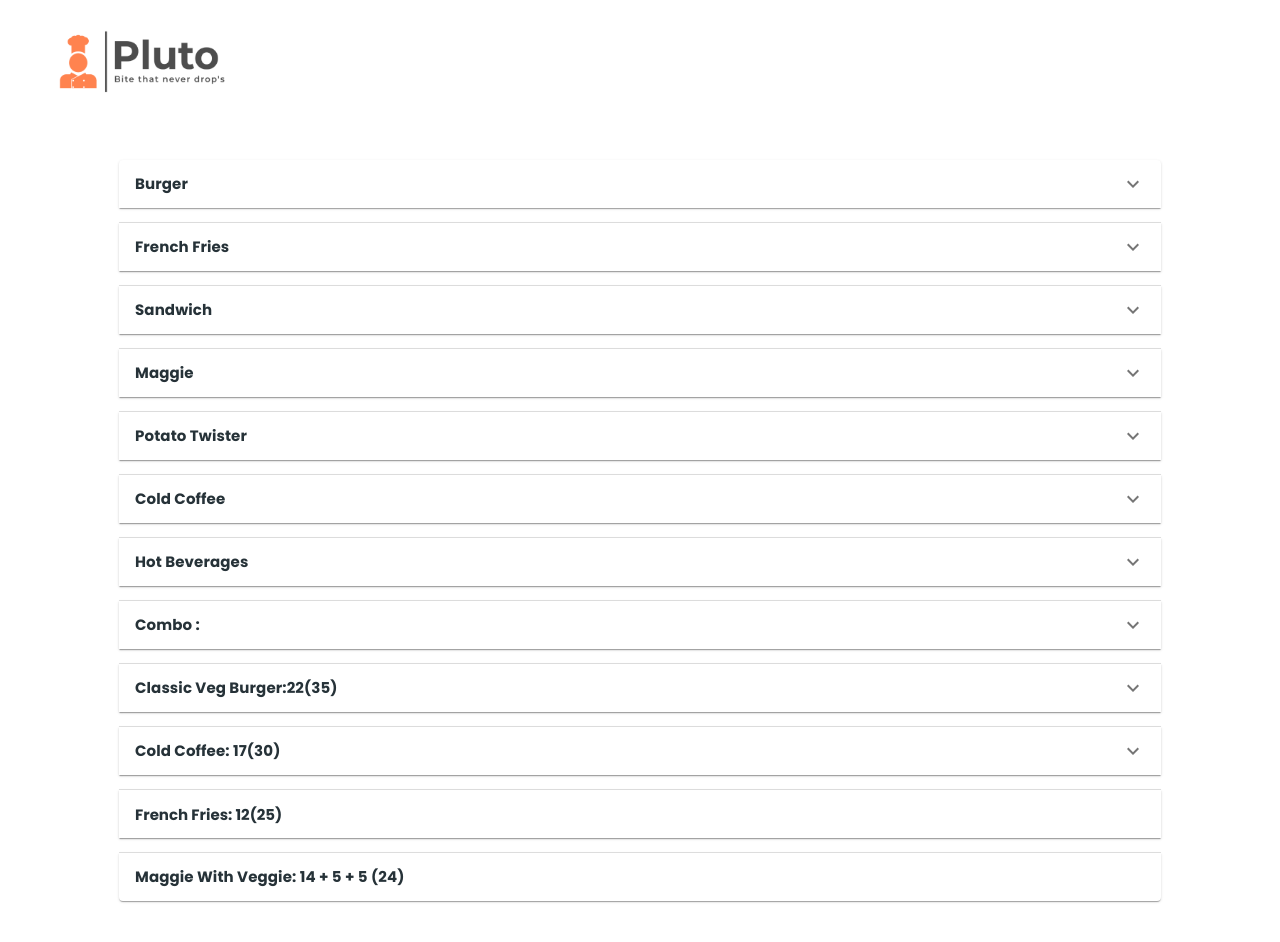
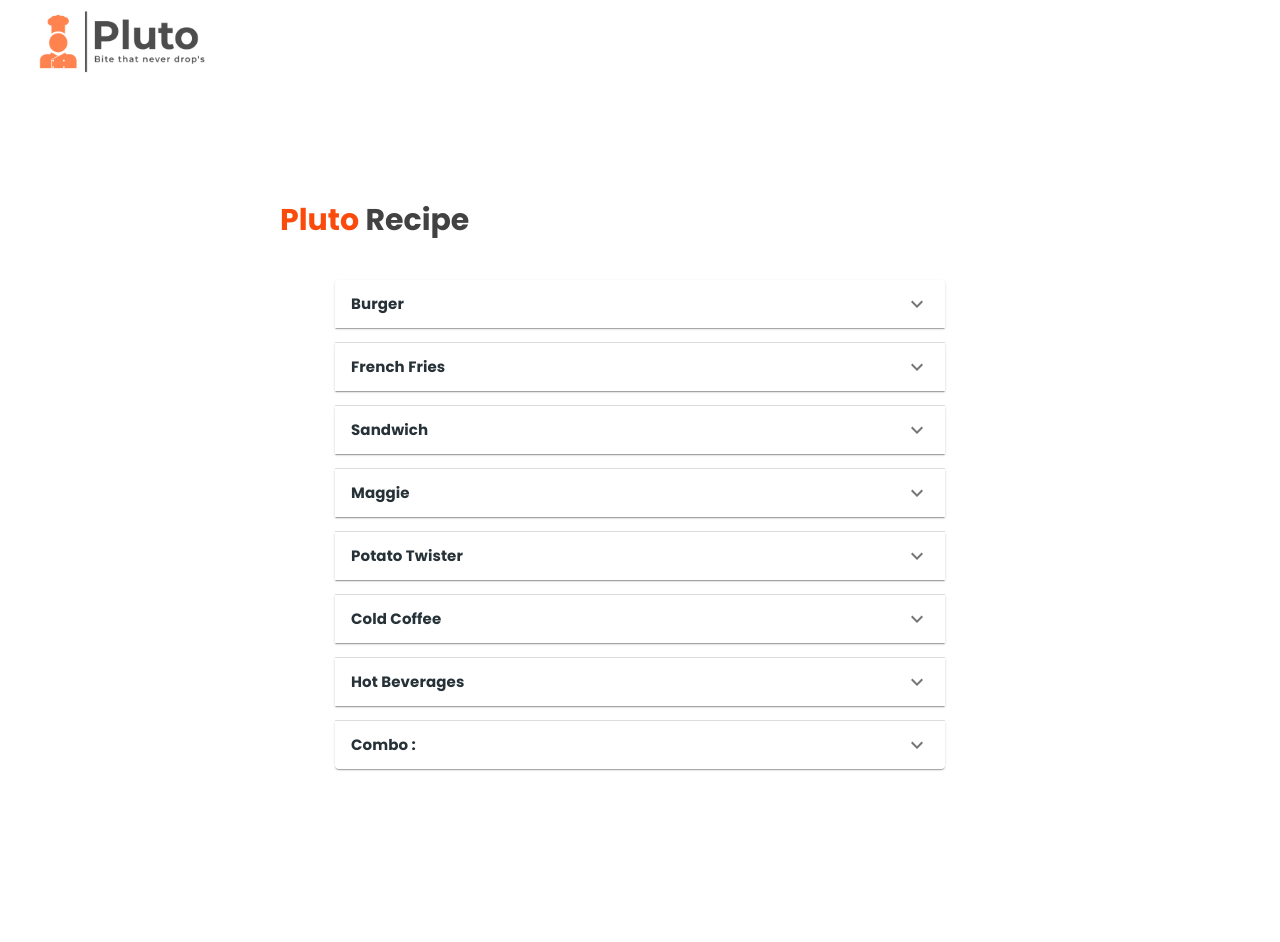
Before and after one commit to kushwaha971/Food-Delivery, a React (Create React App) app: page /recipe in a window 1280 px wide. Shown: the top 942 px of the page. Built offline with nearby package versions, Linux system fonts and the light colour scheme.

Commit message:
recipe-testing

```diff
--- a/src/component/Recipe.js
+++ b/src/component/Recipe.js
@@ -14,20 +14,36 @@
 
 const NavbarStyle = styled(Box)(({ theme }) => ({
   ".links": {
-    marginLeft: theme.spacing(10),
+    marginLeft: theme.spacing(25),
     [theme.breakpoints.between("md", "lg")]: {
       marginLeft: theme.spacing(5),
     },
   },
 }));
 
+  const Heading = styled(Box)(({theme})=>({
+    marginTop: theme.spacing(25),
+    marginLeft: theme.spacing(35),
+    [theme.breakpoints.down("md")]:{
+      marginTop: theme.spacing(18),
+      marginLeft: theme.spacing(5),
+    },
+    ".plutoRecipe":{
+    fontFamily: "Poppins",
+    fontSize: "30px",
+    fontWeight: "600",
+    color: '#424242',
+    }
+
+
+  }))
 const AccordionStyle = styled(Box)(({ theme }) => ({
   ".paperStyle": {
-    margin: theme.spacing(13),
-   marginTop: theme.spacing(20),
+    margin: theme.spacing(40),
+   marginTop: theme.spacing(5),
    [theme.breakpoints.down("md")]:{
     margin: theme.spacing(3),
-    marginTop: theme.spacing(20),
+    marginTop: theme.spacing(4),
    },
   },
   ".recipeHeading":{
@@ -42,6 +58,9 @@
     fontSize: "13px",
     fontWeight: "600",
     color: "#424242",
+    "&:hover": {
+      background: "#9e9e9e",
+    },
    }
 }));
 
@@ -49,7 +68,7 @@
   return (
     <>
       <NavbarStyle>
-        <AppBar color="inherit" elevation={0} sx={{ padding: "30px" }}>
+        <AppBar color="inherit" elevation={0} sx={{ padding: "10px" }}>
           <Toolbar>
             <Typography variant="title">
               <img src={logo} width={182} height={64} alt="" />
@@ -58,9 +77,15 @@
         </AppBar>
       </NavbarStyle>
 
+      <Heading>
+        <Typography variant="h5" className="plutoRecipe"><span style={{ color: "#FA4A0C",}}>Pluto</span> Recipe</Typography>
+      </Heading>
+
       <AccordionStyle>
         <div className="paperStyle">
-          <Accordion sx={{margin: '15px',borderColor:'#FA4A0C'}}>
+          <Accordion
+           sx={{margin: '15px',borderColor:'#FA4A0C'}}
+           >
             <AccordionSummary
               expandIcon={<ExpandMoreIcon />}
               aria-controls="panel1a-content"
@@ -70,11 +95,12 @@
             </AccordionSummary>
             <AccordionDetails>
               <ul>
-                <li className="receipeList">Classic Veg Burger</li>
-                <li className="receipeList">Classic Paneer Burger</li>
-                <li className="receipeList">Loaded Cheese Burger</li>
-                <li className="receipeList">Double Patty Veg Burger</li>
-                <li className="receipeList">Pluto Special Burger</li>
+
+                <li className="receipeList"><a href="#" style={{textDecoration: 'none',color: "#424242",}} > Classic Veg Burger</a></li>
+                <li className="receipeList"><a href="#" style={{textDecoration: 'none',color: "#424242",}} >Classic Paneer Burger</a></li>
+                <li className="receipeList"><a href="#" style={{textDecoration: 'none',color: "#424242",}} >Loaded Cheese Burger</a></li>
+                <li className="receipeList"><a href="#" style={{textDecoration: 'none',color: "#424242",}} >Double Patty Veg Burger</a></li>
+                <li className="receipeList"><a href="#" style={{textDecoration: 'none',color: "#424242",}} >Pluto Special Burger</a></li>
 
               </ul>
             </AccordionDetails>
@@ -90,10 +116,10 @@
             </AccordionSummary>
             <AccordionDetails>
               <ul>
-                <li className="receipeList">Classic French Fries</li>
-                <li className="receipeList">Peri-Peri French Fries</li>
-                <li className="receipeList"> Cheese French Fries</li>
-                <li className="receipeList">Masala French Fries</li>
+                <li className="receipeList"><a href="#" style={{textDecoration: 'none',color: "#424242",}} >Classic French Fries</a></li>
+                <li className="receipeList"><a href="#" style={{textDecoration: 'none',color: "#424242",}} >Peri-Peri French Fries</a></li>
+                <li className="receipeList"><a href="#" style={{textDecoration: 'none',color: "#424242",}} > Cheese French Fries</a></li>
+                <li className="receipeList"><a href="#" style={{textDecoration: 'none',color: "#424242",}} >Masala French Fries</a></li>
 
 
               </ul>
@@ -110,12 +136,12 @@
             </AccordionSummary>
             <AccordionDetails>
               <ul>
-                <li className="receipeList">Classic Veg Sandwich</li>
-                <li className="receipeList">Creamy Malai Sandwich</li>
-                <li className="receipeList">Masala Sandwich</li>
-                <li className="receipeList">Classic Veg with loaded Chessse Sandwich</li>
-                <li className="receipeList">Butter with Banana Sandwich</li>
-                <li className="receipeList">Pluto Special Sandwich</li>
+                <li className="receipeList"><a href="#" style={{textDecoration: 'none',color: "#424242",}} >Classic Veg Sandwich</a></li>
+                <li className="receipeList"><a href="#" style={{textDecoration: 'none',color: "#424242",}} >Creamy Malai Sandwich</a></li>
+                <li className="receipeList"><a href="#" style={{textDecoration: 'none',color: "#424242",}} >Masala Sandwich</a></li>
+                <li className="receipeList"><a href="#" style={{textDecoration: 'none',color: "#424242",}} >Classic Veg with loaded Chessse Sandwich</a></li>
+                <li className="receipeList"><a href="#" style={{textDecoration: 'none',color: "#424242",}} >Butter with Banana Sandwich</a></li>
+                <li className="receipeList"><a href="#" style={{textDecoration: 'none',color: "#424242",}} >Pluto Special Sandwich</a></li>
 
               </ul>
             </AccordionDetails>
@@ -131,12 +157,12 @@
             </AccordionSummary>
             <AccordionDetails>
               <ul>
-                <li className="receipeList">Classic Veg Maggie</li>
-                <li className="receipeList">Veg Maggie with Cheese blast</li>
-                <li className="receipeList">Spicy Masala Maggie</li>
-                <li className="receipeList">Plain Butter Maggie </li>
-                <li className="receipeList">Hot Schezwan Maggie</li>
-                <li className="receipeList">Soupy Maggie</li>
+                <li className="receipeList"><a href="#" style={{textDecoration: 'none',color: "#424242",}} >Classic Veg Maggie</a></li>
+                <li className="receipeList"><a href="#" style={{textDecoration: 'none',color: "#424242",}} >Veg Maggie with Cheese blast</a></li>
+                <li className="receipeList"><a href="#" style={{textDecoration: 'none',color: "#424242",}} >Spicy Masala Maggie</a></li>
+                <li className="receipeList"><a href="#" style={{textDecoration: 'none',color: "#424242",}} >Plain Butter Maggie</a> </li>
+                <li className="receipeList"><a href="#" style={{textDecoration: 'none',color: "#424242",}} >Hot Schezwan Maggie</a></li>
+                <li className="receipeList"><a href="#" style={{textDecoration: 'none',color: "#424242",}} >Soupy Maggie</a></li>
 
               </ul>
             </AccordionDetails>
@@ -152,10 +178,10 @@
             </AccordionSummary>
             <AccordionDetails>
               <ul>
-                <li className="receipeList">Masala Twister</li>
-                <li className="receipeList">Peri-Peri Cheese Twister</li>
-                <li className="receipeList">Hot Schezwan Twister</li>
-                <li className="receipeList">Pluto Potato Twister</li>
+                <li className="receipeList"><a href="#" style={{textDecoration: 'none',color: "#424242",}} >Masala Twister</a></li>
+                <li className="receipeList"><a href="#" style={{textDecoration: 'none',color: "#424242",}} >Peri-Peri Cheese Twister</a></li>
+                <li className="receipeList"><a href="#" style={{textDecoration: 'none',color: "#424242",}} >Hot Schezwan Twister</a></li>
+                <li className="receipeList"><a href="#" style={{textDecoration: 'none',color: "#424242",}} >Pluto Potato Twister</a></li>
 
               </ul>
             </AccordionDetails>
@@ -171,11 +197,11 @@
             </AccordionSummary>
             <AccordionDetails>
               <ul>
-                <li className="receipeList">Pluto Iced Coffee</li>
-                <li className="receipeList">Frappuccino</li>
-                <li className="receipeList">Iced Mocha </li>
-                <li className="receipeList">Classic Cold Coffee</li>
-                <li className="receipeList">Pluto Freek shake Coffee</li>
+                <li className="receipeList"><a href="#" style={{textDecoration: 'none',color: "#424242",}} >Pluto Iced Coffee</a></li>
+                <li className="receipeList"><a href="#" style={{textDecoration: 'none',color: "#424242",}} >Frappuccino</a></li>
+                <li className="receipeList"><a href="#" style={{textDecoration: 'none',color: "#424242",}} >Iced Mocha </a></li>
+                <li className="receipeList"><a href="#" style={{textDecoration: 'none',color: "#424242",}} >Classic Cold Coffee</a></li>
+                <li className="receipeList"><a href="#" style={{textDecoration: 'none',color: "#424242",}} >Pluto Freek shake Coffee</a></li>
 
               </ul>
             </AccordionDetails>
@@ -191,9 +217,9 @@
             </AccordionSummary>
             <AccordionDetails>
               <ul>
-                <li className="receipeList">Hot Coffee</li>
-                <li className="receipeList">Filter Coffee</li>
-                <li className="receipeList">Masala Ginger Tea</li>
+                <li className="receipeList"><a href="#" style={{textDecoration: 'none',color: "#424242",}} >Hot Coffee</a></li>
+                <li className="receipeList"><a href="#" style={{textDecoration: 'none',color: "#424242",}} >Filter Coffee</a></li>
+                <li className="receipeList"><a href="#" style={{textDecoration: 'none',color: "#424242",}} >Masala Ginger Tea</a></li>
               </ul>
             </AccordionDetails>
           </Accordion>
@@ -208,65 +234,21 @@
             </AccordionSummary>
             <AccordionDetails>
               <ul>
-                <li className="receipeList">Classic Veg Burger + French Fries + Classic Cold Coffee</li>
-                <li className="receipeList">Classic Veg Burger + French Fries + Coke </li>
-                <li className="receipeList"> Maggie + Cold Coffee</li>
-                <li className="receipeList"> Maggie + Coke + French Fries</li>
-                <li className="receipeList"> Potato Twister + Cold Coffee + Maggie</li>
-                <li className="receipeList"> Potato Twister + Coke + Maggie</li>
-                <li className="receipeList"> Grilled Veg Sandwich + French Fries + Coke</li>
-                <li className="receipeList">Grilled Veg Sandwich + French Fries + Cold Coffee</li>
-                <li className="receipeList">Grilled Veg Sandwich + Tea/Coffee</li>
+                <li className="receipeList"><a href="#" style={{textDecoration: 'none',color: "#424242",}} >Classic Veg Burger + French Fries + Classic Cold Coffee</a></li>
+                <li className="receipeList"><a href="#" style={{textDecoration: 'none',color: "#424242",}} >Classic Veg Burger + French Fries + Coke </a></li>
+                <li className="receipeList"><a href="#" style={{textDecoration: 'none',color: "#424242",}} > Maggie + Cold Coffee</a></li>
+                <li className="receipeList"><a href="#" style={{textDecoration: 'none',color: "#424242",}} > Maggie + Coke + French Fries</a></li>
+                <li className="receipeList"><a href="#" style={{textDecoration: 'none',color: "#424242",}} > Potato Twister + Cold Coffee + Maggie</a></li>
+                <li className="receipeList"><a href="#" style={{textDecoration: 'none',color: "#424242",}} > Potato Twister + Coke + Maggie</a></li>
+                <li className="receipeList"><a href="#" style={{textDecoration: 'none',color: "#424242",}} > Grilled Veg Sandwich + French Fries + Coke</a></li>
+                <li className="receipeList"><a href="#" style={{textDecoration: 'none',color: "#424242",}} >Grilled Veg Sandwich + French Fries + Cold Coffee</a></li>
+                <li className="receipeList"><a href="#" style={{textDecoration: 'none',color: "#424242",}} >Grilled Veg Sandwich + Tea/Coffee</a></li>
 
               </ul>
             </AccordionDetails>
           </Accordion>
 
-          <Accordion sx={{margin: '15px',borderColor:'#FA4A0C'}}>
-            <AccordionSummary
-              expandIcon={<ExpandMoreIcon />}
-              aria-controls="panel1a-content"
-              id="panel1a-header"
-            >
-              <Typography variant="h6" className="recipeHeading">Classic Veg Burger:22(35)</Typography>
-            </AccordionSummary>
-            <AccordionDetails>
-              <ul>
-                <li className="receipeList">Bun: 8</li>
-                <li className="receipeList">Veggies: 5</li>
-                <li className="receipeList">Tikkie: 7</li>
-                <li className="receipeList">Sauces: 2</li>
-              </ul>
-            </AccordionDetails>
-          </Accordion>
 
-          <Accordion sx={{margin: '15px',borderColor:'#FA4A0C'}}>
-            <AccordionSummary
-              expandIcon={<ExpandMoreIcon />}
-              aria-controls="panel1a-content"
-              id="panel1a-header"
-            >
-              <Typography variant="h6" className="recipeHeading">Cold Coffee: 17(30)</Typography>
-            </AccordionSummary>
-            <AccordionDetails>
-              <ul>
-                <li className="receipeList">Milk: 6</li>
-                <li className="receipeList">Coffee + Ice+ Suger: 3</li>
-                <li className="receipeList">Ice-Cream + cream: 8</li>
-              </ul>
-            </AccordionDetails>
-          </Accordion>
-
-          <Accordion sx={{margin: '15px',borderColor:'#FA4A0C'}}>
-            <AccordionSummary>
-              <Typography variant="subtitle" className="recipeHeading">French Fries: 12(25)</Typography>
-            </AccordionSummary>
-          </Accordion>
-          <Accordion sx={{margin: '15px',borderColor:'#FA4A0C'}}>
-            <AccordionSummary>
-              <Typography variant="h6" className="recipeHeading">Maggie with veggie: 14 + 5 + 5 (24)</Typography>
-            </AccordionSummary>
-          </Accordion>
 
         </div>
 
```
